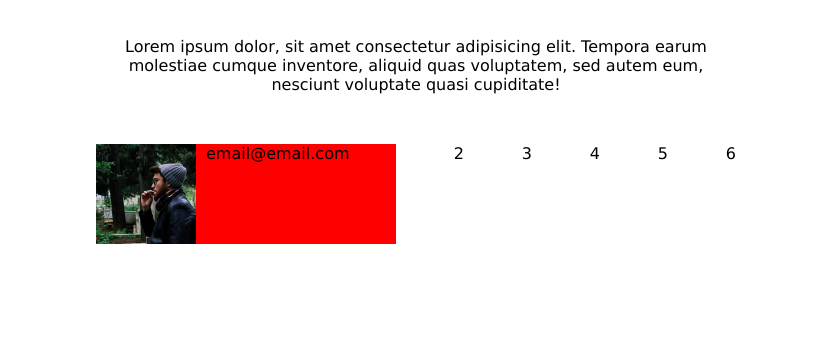
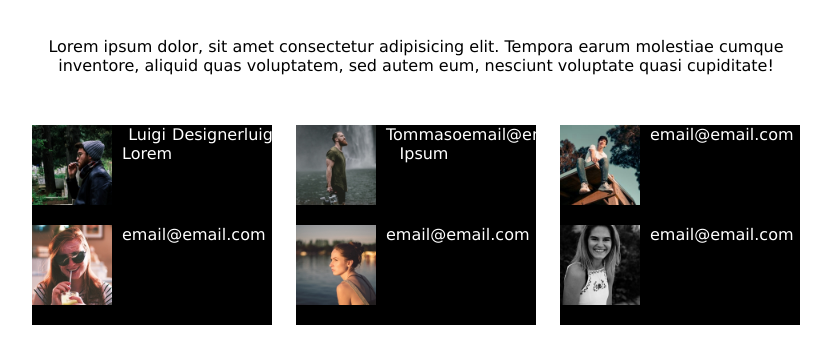
Before and after one commit to ElenaMoYu/html-css-flex-cards, a plain HTML site: page index.html in a window 1280 px wide. Shown: the part 80-444 px from the top of the page, without its empty margins (224-1055 px from the left). Drawn offline with Linux system fonts and the light colour scheme.

Commit message:
feat: cards almost done

```diff
--- a/css/style.css
+++ b/css/style.css
@@ -18,8 +18,8 @@ header {
 
 main {
   text-align: center;
-  padding-left: 25%;
-  padding-right: 25%;
+  padding-left: 20%;
+  padding-right: 20%;
 }
 
 .flex-cards {
@@ -32,13 +32,15 @@ main {
 }
 
 .box {
-  width: 300px;
+  width: 240px;
   height: 100px;
-  background-color: red;
+  color: white;
+  background-color: black;
   display: flex;
+  text-align: row;
 }
 
 .box img {
-  height: 100px;
+  height: 80px;
   margin-right: 10px;
 }
--- a/index.html
+++ b/index.html
@@ -22,13 +22,35 @@
       <div class="flex-cards">
         <div class="box">
           <img src="./img/male1.png" alt="Luigi Lorem" />
+          <div>Luigi Lorem</div>
+          <br />
+          <div>Designer</div>
+          <br />
+          <div>luigi.lorem@team.com</div>
+        </div>
+
+        <div class="box">
+          <img src="./img/male2.png" alt="Tommaso Ipsum" />
+          <div>Tommaso Ipsum</div>
+          <br />
           <div>email@email.com</div>
         </div>
-        <div>2</div>
-        <div>3</div>
-        <div>4</div>
-        <div>5</div>
-        <div>6</div>
+        <div class="box">
+          <img src="./img/male3.png" alt="Loris Dolor" />
+          <div>email@email.com</div>
+        </div>
+        <div class="box">
+          <img src="./img/female1.png" alt="Sara Sit" />
+          <div>email@email.com</div>
+        </div>
+        <div class="box">
+          <img src="./img/female2.png" alt="Lara Amet" />
+          <div>email@email.com</div>
+        </div>
+        <div class="box">
+          <img src="./img/female3.png" alt="Mara Elit" />
+          <div>email@email.com</div>
+        </div>
       </div>
     </main>
   </body>
```
